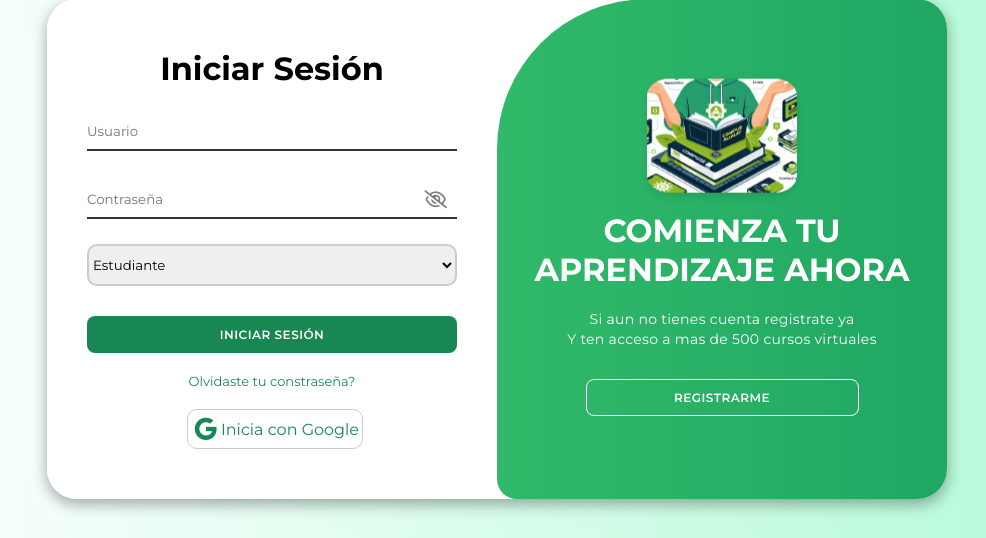
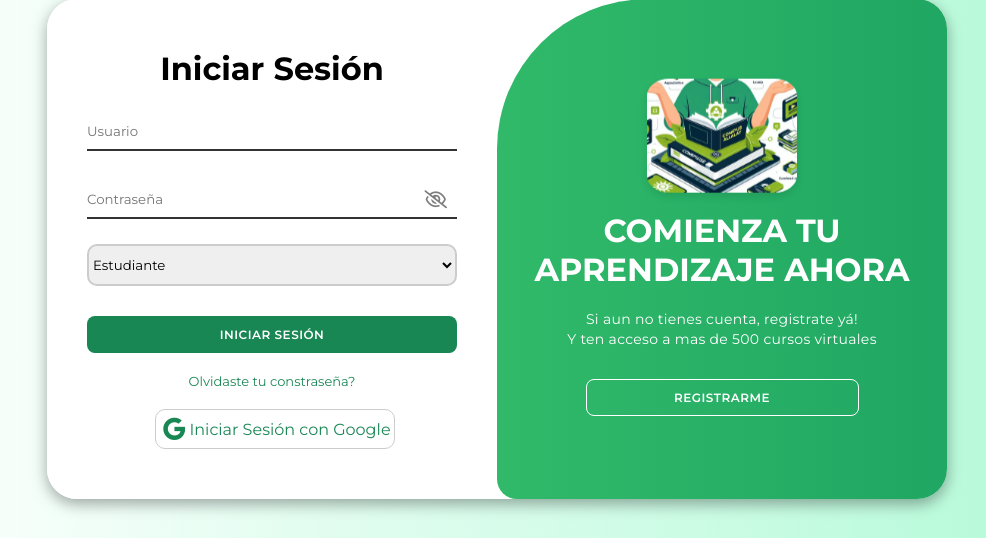
Before and after one commit to picapiedra008/alalay, a Flask app: page /login in a window 1280 px wide. Shown: the part 151-689 px from the top of the page, without its empty margins (143-1129 px from the left). Run offline with Flask 3, Linux system fonts and the light colour scheme; data comes from the database, SQL or seed files in the repository; data that the repository does not hold is empty; some libraries are stand-ins or nearby versions.

Commit message:
Update login.html

```diff
--- a/templates/login.html
+++ b/templates/login.html
@@ -46,7 +46,7 @@
                 <button type="submit" id="submit-login" >Iniciar Sesión</button>
                 <a href="#">Olvidaste tu constraseña?</a>
                 <div class="social-icons">
-                    <a href="#" id="login_google"><i class='bx bxl-google icon'></i>Inicia con Google</a>
+                    <a href="#" id="login_google"><i class='bx bxl-google icon'></i>Iniciar Sesión con Google</a>
                 </div>
             </form>
         </div>
@@ -56,12 +56,12 @@
                     <img src="/static/archivos/logo.jpg" alt="Logo" class="logo-image">
                     <h1>COMIENZA TU APRENDIZAJE AHORA</h1>
                     <p>Ya tengo una cuenta</p>
-                    <button class="hidden" id="login">Iniciar Sesion</button>
+                    <button class="hidden" id="login">Iniciar Sesión</button>
                 </div>
                 <div class="toggle-panel toggle-right">
                     <img src="/static/archivos/logo.jpg" alt="Logo" class="logo-image">
                     <h1>COMIENZA TU APRENDIZAJE AHORA</h1>
-                    <p>Si aun no tienes cuenta registrate ya<br>Y ten acceso a mas de 500 cursos virtuales</p>
+                    <p>Si aun no tienes cuenta, registrate yá!<br>Y ten acceso a mas de 500 cursos virtuales</p>
                     <button class="hidden" id="register">Registrarme</button>
                 </div>
             </div>
```
